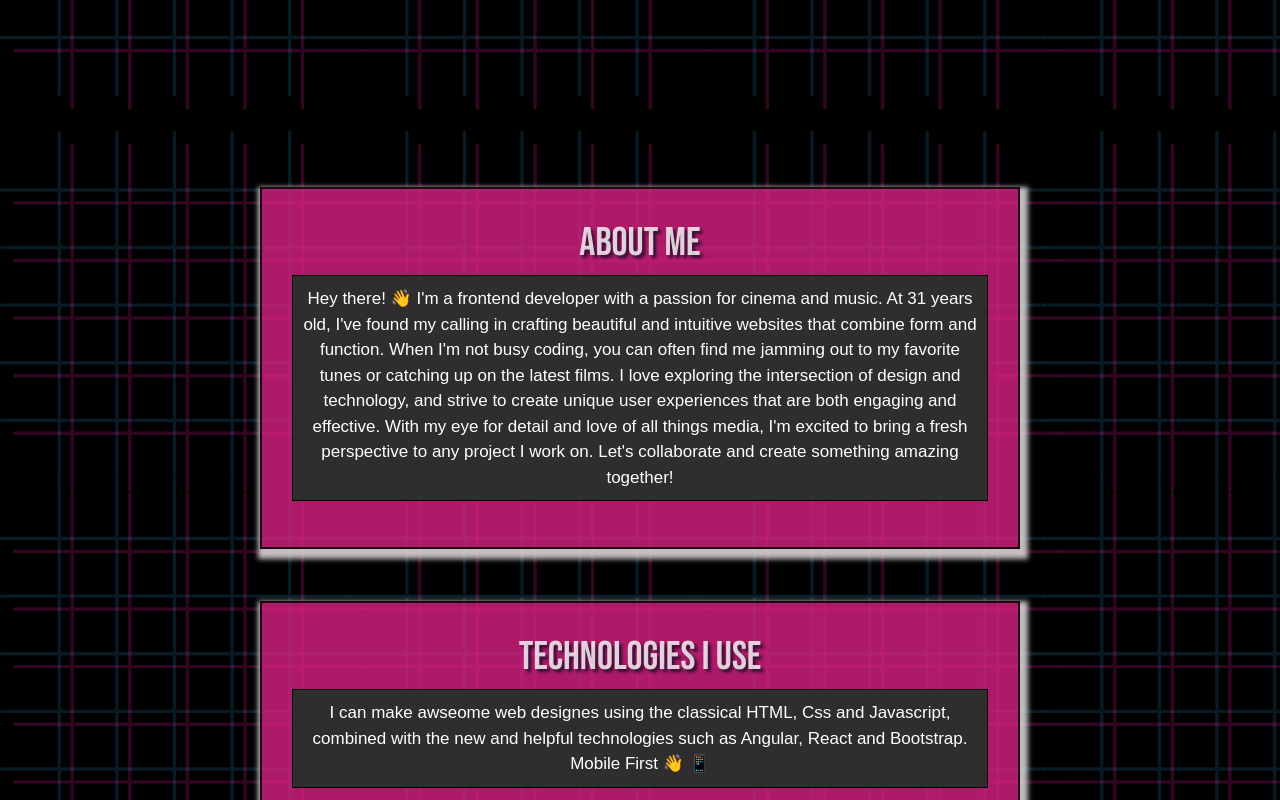
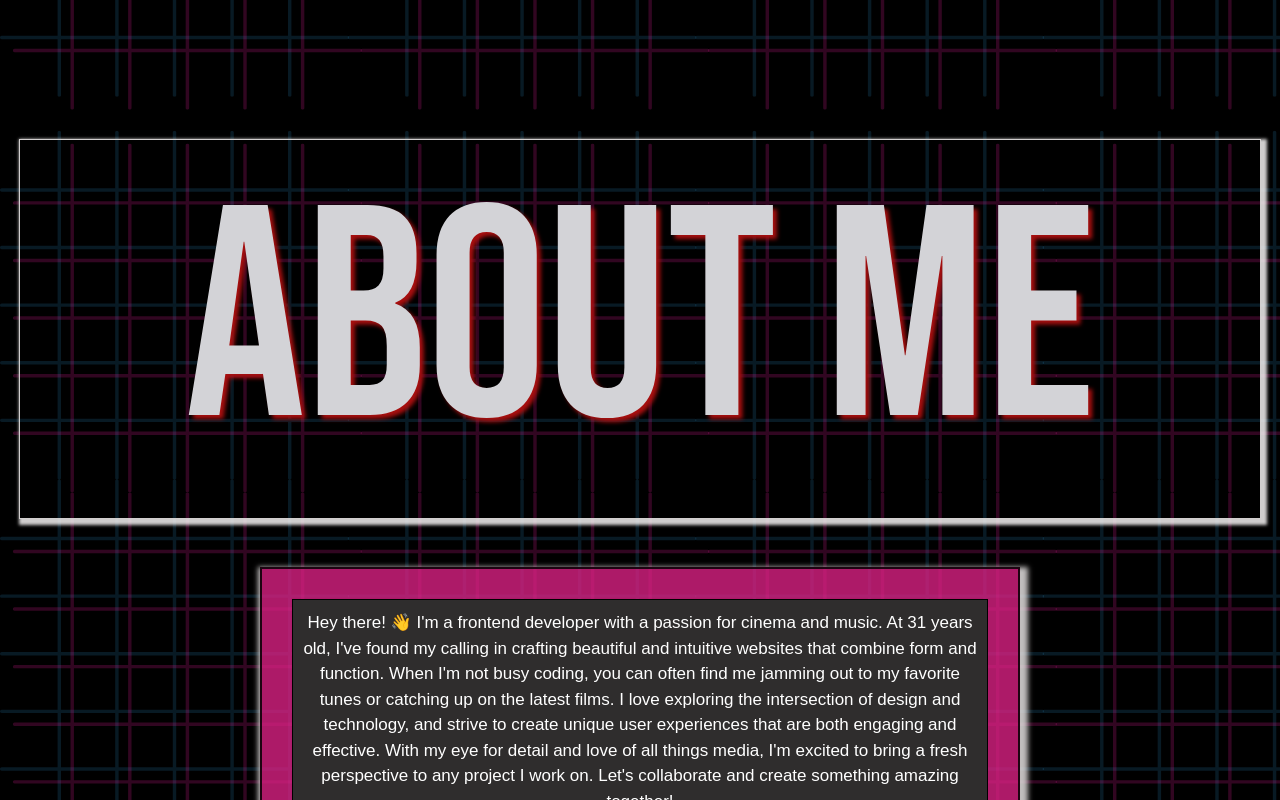
Before and after one commit to Laguerre91/Lara-Aguerre, an Angular app: page / in a window 1280 px wide. Shown: the part 960-1760 px from the top of the page. Built offline with nearby package versions, Linux system fonts and the light colour scheme; a web font is replaced by a local one.

Commit message:
new titles

```diff
--- a/src/app/about/about.component.css
+++ b/src/app/about/about.component.css
@@ -2,8 +2,19 @@
     font-family: 'Bebas Neue', cursive;
 }
 
-.container-fluid {
-    margin-top: 50%;
+#about-title {
+    margin-top: 40%;
+    margin-left: 1%;
+    width: 97%;
+    border: 1px solid rgb(209, 206, 206);
+    box-shadow: 3px 3px 3px 3px rgba(249, 247, 247, 0.83);
+    padding: 5px;
+}
+
+#about-title h2 {
+    color: rgb(211, 211, 215);
+    text-shadow: 4px 4px 4px rgb(168, 15, 15);
+    font-size: 100px;
 }
 
 h2 {
@@ -41,7 +52,15 @@ p {
 @media screen and (min-width: 768px) {
     .container-fluid {
         width: 60%;
-        margin-top: 15%;
+    }
+
+    #about-title {
+        margin-top: 0;
+        margin-left: 1.5%;
+    }
+
+    #about-title h2 {
+        font-size: 300px;
     }
 
     p {
--- a/src/app/about/about.component.html
+++ b/src/app/about/about.component.html
@@ -1,11 +1,14 @@
+<div class="text-center" id="about-title" data-aos="zoom-in" data-aos-duration="800">
+    <h2>About me</h2>
+</div>
+
+
 <div class="container-fluid" id="about">
 
     <!-- ******ABOUT SECTION****** -->
-
     <div class="row">
         <div class="col cont mt-5 m-1" data-aos="zoom-in" data-aos-duration="800">
             <section class="about text-center">
-                <h2>About me</h2>
                 <p>Hey there! 👋 I'm a frontend developer with a passion for cinema and music. At 31 years old, I've
                     found my calling in crafting beautiful and intuitive websites that combine form and function.
 
--- a/src/app/contact/contact.component.css
+++ b/src/app/contact/contact.component.css
@@ -1,5 +1,20 @@
 .container-fluid {
-    margin-top: 20%;
+    margin-top: 10%;
+}
+
+#contact-title {
+    margin-top: 40%;
+    margin-left: 1%;
+    width: 97%;
+    border: 1px solid rgb(209, 206, 206);
+    box-shadow: 3px 3px 3px 3px rgba(249, 247, 247, 0.83);
+    padding: 5px;
+}
+
+#contact-title h2 {
+    color: rgb(211, 211, 215);
+    text-shadow: 4px 4px 4px rgb(168, 15, 15);
+    font-size: 100px;
 }
 
 .contact-form {
@@ -60,6 +75,14 @@ span {
         align-items: center;
     }
 
+    #contact-title {
+        margin-left: 1.5%;
+    }
+
+    #contact-title h2 {
+        font-size: 300px;
+    }
+
     .contact {
         width: 100%;
         display: inline;
--- a/src/app/contact/contact.component.html
+++ b/src/app/contact/contact.component.html
@@ -1,11 +1,14 @@
+<div class="text-center" id="contact-title">
+    <h2>Contact me</h2>
+</div>
+
 <section class="container-fluid d-flex justify-content-center" id="contact">
     <div class="contact text-center ">
-        <h2>Contact me :) </h2>
 
         <div class="container-contact">
             <div class="contact-form row">
-
-                <form action="https://formspree.io/f/xayzvawj" method="POST">
+                <form #formContact="ngForm" (ngSubmit)="onSubmit()" action="https://formspree.io/f/xayzvawj"
+                    method="POST">
                     <div class="col">
                         <label for="name">Name</label>
                         <input class="form-input" type="text" name="name" #name="ngModel" [(ngModel)]="usuario.name"
--- a/src/app/contact/contact.component.ts
+++ b/src/app/contact/contact.component.ts
@@ -1,4 +1,4 @@
-import { Component, OnInit } from '@angular/core';
+import { Component, ViewChild, ElementRef, Renderer2, OnInit } from '@angular/core';
 import { User } from '../models/usuario.model';
 
 @Component({
@@ -7,10 +7,13 @@ import { User } from '../models/usuario.model';
   styleUrls: ['./contact.component.css']
 })
 export class ContactComponent implements OnInit {
+
+
   public usuario: User;
 
-  constructor() {
-    this.usuario = new User('', '', '', '')
+  constructor(private renderer2: Renderer2) {
+    this.usuario = new User('', '', '', '');
+
   }
 
   ngOnInit(): void {
--- a/src/app/header/header.component.html
+++ b/src/app/header/header.component.html
@@ -4,7 +4,7 @@
             <a class="nav-link active" href="#">Home</a>
         </li>
         <li class="nav-item">
-            <a class="nav-link" href="#about">About</a>
+            <a class="nav-link" href="#about-title">About</a>
         </li>
         <li class="nav-item">
             <a class="nav-link" href="#projects">Projects</a>
@@ -26,7 +26,7 @@
                 </a>
                 <div class="dropdown-menu" aria-labelledby="navbarDropdown">
                     <a class="dropdown-item" href="#">Home</a>
-                    <a class="dropdown-item" href="#about">About</a>
+                    <a class="dropdown-item" href="#about-title">About</a>
                     <a class="dropdown-item" href="#projects">Projects</a>
                     <div class="dropdown-divider"></div>
                     <a class="dropdown-item" href="#contact">Contact</a>
--- a/src/app/projects/projects.component.css
+++ b/src/app/projects/projects.component.css
@@ -1,3 +1,19 @@
+#projects-title {
+    margin-top: 40%;
+    margin-left: 1%;
+    margin-bottom: 5%;
+    width: 97%;
+    border: 1px solid rgb(209, 206, 206);
+    box-shadow: 3px 3px 3px 3px rgba(249, 247, 247, 0.83);
+    padding: 5px;
+}
+
+#projects-title h2 {
+    color: rgb(211, 211, 215);
+    text-shadow: 4px 4px 4px rgb(168, 15, 15);
+    font-size: 100px;
+}
+
 h2 {
     color: rgba(166, 73, 176, 0.914);
     font-size: 80px;
@@ -43,8 +59,18 @@ p {
 
     .container-fluid {
         width: 60%;
+    }
+
+    #projects-title {
         margin-top: 15%;
+        margin-left: 1.5%;
+        margin-bottom: 10%;
     }
+
+    #projects-title h2 {
+        font-size: 300px;
+    }
+
 
 
     .responsive-container {
--- a/src/app/projects/projects.component.html
+++ b/src/app/projects/projects.component.html
@@ -1,5 +1,8 @@
+<div class="text-center" id="projects-title" data-aos="zoom-in" data-aos-duration="800">
+    <h2>Projects</h2>
+</div>
+
 <div class="container-fluid text-center" data-aos="flip-left" data-aos-duration="800" id="projects">
-    <h2>Projects</h2>
 
     <div class="row">
         <div class="col col-cont">
```
